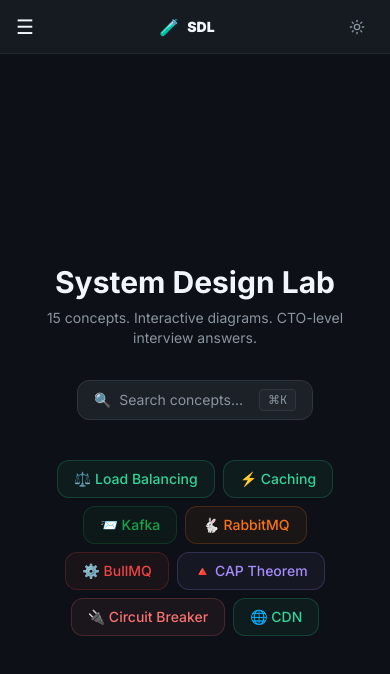
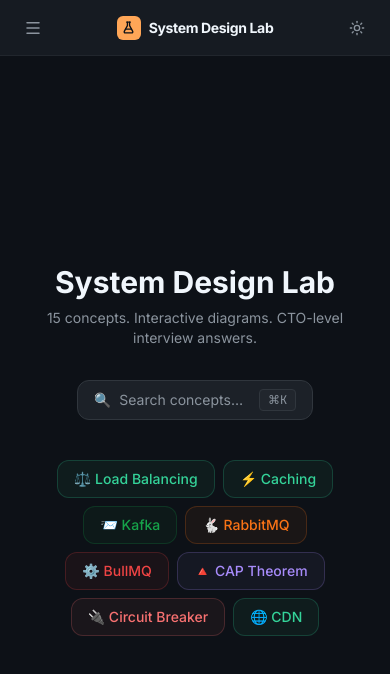
Before and after one commit to vnQ-coder/dev-labs, a Next.js app: page /lab in a window 390 px wide. Shown: the top 674 px of the page. Built offline with nearby package versions, Linux system fonts and the light colour scheme.

Commit message:
design: update MobileTopBar — Lucide icons, lg breakpoint, search shortcut

```diff
--- a/components/MobileTopBar.tsx
+++ b/components/MobileTopBar.tsx
@@ -2,30 +2,74 @@
 
 import { useState } from 'react';
 import { motion, AnimatePresence } from 'framer-motion';
+import { Menu, X, Search, FlaskConical } from 'lucide-react';
 import Sidebar from './Sidebar';
 import ThemeToggle from './ThemeToggle';
 
-export default function MobileTopBar() {
+interface MobileTopBarProps {
+  onOpenPalette?: () => void;
+}
+
+export default function MobileTopBar({ onOpenPalette }: MobileTopBarProps) {
   const [open, setOpen] = useState(false);
 
   return (
     <>
+      {/* Top bar — visible below lg */}
       <div
-        className="fixed top-0 left-0 right-0 z-50 flex items-center justify-between px-4 md:hidden"
+        className="fixed top-0 left-0 right-0 z-50 flex items-center justify-between px-4 lg:hidden"
         style={{
-          height: 54,
+          height: 56,
           background: 'var(--s1)',
           borderBottom: '1px solid var(--b0)',
+          backdropFilter: 'blur(12px)',
+          WebkitBackdropFilter: 'blur(12px)',
         }}
       >
-        <button onClick={() => setOpen(true)} className="text-xl" aria-label="Open menu">☰</button>
+        {/* Hamburger */}
+        <button
+          onClick={() => setOpen(true)}
+          className="flex items-center justify-center rounded-lg transition-colors"
+          style={{ width: 34, height: 34, color: 'var(--tm)' }}
+          onMouseEnter={e => (e.currentTarget.style.background = 'var(--s3)')}
+          onMouseLeave={e => (e.currentTarget.style.background = 'transparent')}
+          aria-label="Open menu"
+        >
+          <Menu size={18} strokeWidth={2} />
+        </button>
+
+        {/* Logo */}
         <div className="flex items-center gap-2">
-          <span className="text-base">🧪</span>
-          <span className="text-sm font-black" style={{ fontFamily: 'var(--font-syne)', color: 'var(--p)' }}>SDL</span>
+          <div
+            className="flex items-center justify-center rounded-md"
+            style={{ width: 24, height: 24, background: 'var(--accent)', color: '#0d1117' }}
+          >
+            <FlaskConical size={13} strokeWidth={2.5} />
+          </div>
+          <span className="text-sm font-bold tracking-tight" style={{ color: 'var(--t)' }}>
+            System Design Lab
+          </span>
         </div>
-        <ThemeToggle />
+
+        {/* Right side: search + theme */}
+        <div className="flex items-center gap-1">
+          {onOpenPalette && (
+            <button
+              onClick={onOpenPalette}
+              className="flex items-center justify-center rounded-lg transition-colors"
+              style={{ width: 34, height: 34, color: 'var(--tm)' }}
+              onMouseEnter={e => (e.currentTarget.style.background = 'var(--s3)')}
+              onMouseLeave={e => (e.currentTarget.style.background = 'transparent')}
+              aria-label="Search"
+            >
+              <Search size={16} strokeWidth={2} />
+            </button>
+          )}
+          <ThemeToggle />
+        </div>
       </div>
 
+      {/* Drawer backdrop + panel */}
       <AnimatePresence>
         {open && (
           <>
@@ -33,17 +77,34 @@
               initial={{ opacity: 0 }}
               animate={{ opacity: 1 }}
               exit={{ opacity: 0 }}
-              className="fixed inset-0 z-40 md:hidden" style={{ background: 'rgba(4,8,15,0.75)' }}
+              transition={{ duration: 0.18 }}
+              className="fixed inset-0 z-40 lg:hidden"
+              style={{ background: 'rgba(0,0,0,0.6)', backdropFilter: 'blur(2px)' }}
               onClick={() => setOpen(false)}
             />
             <motion.div
-              initial={{ x: -280 }}
+              initial={{ x: '-100%' }}
               animate={{ x: 0 }}
-              exit={{ x: -280 }}
-              transition={{ type: 'spring', damping: 25, stiffness: 300 }}
-              className="fixed left-0 top-0 bottom-0 z-50 w-72 md:hidden"
+              exit={{ x: '-100%' }}
+              transition={{ type: 'spring', damping: 28, stiffness: 320 }}
+              className="fixed left-0 top-0 bottom-0 z-50 lg:hidden"
+              style={{ width: 'min(85vw, 300px)' }}
             >
-              <Sidebar onClose={() => setOpen(false)} />
+              {/* Close button inside drawer */}
+              <div className="absolute top-3 right-3 z-10">
+                <button
+                  onClick={() => setOpen(false)}
+                  className="flex items-center justify-center rounded-lg"
+                  style={{ width: 30, height: 30, color: 'var(--tm)', background: 'var(--s3)' }}
+                  aria-label="Close menu"
+                >
+                  <X size={15} strokeWidth={2} />
+                </button>
+              </div>
+              <Sidebar
+                onClose={() => setOpen(false)}
+                onOpenPalette={onOpenPalette}
+              />
             </motion.div>
           </>
         )}
```
